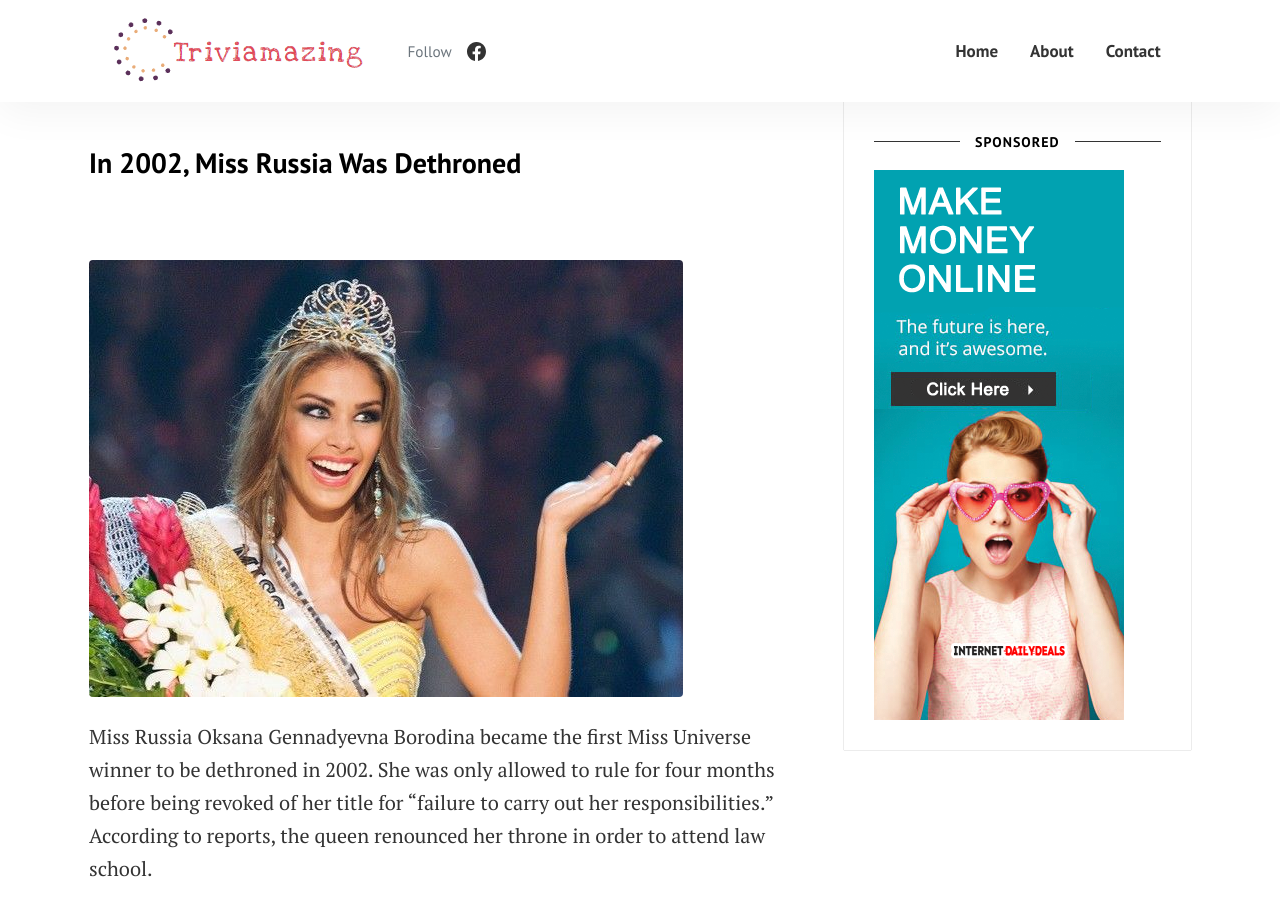
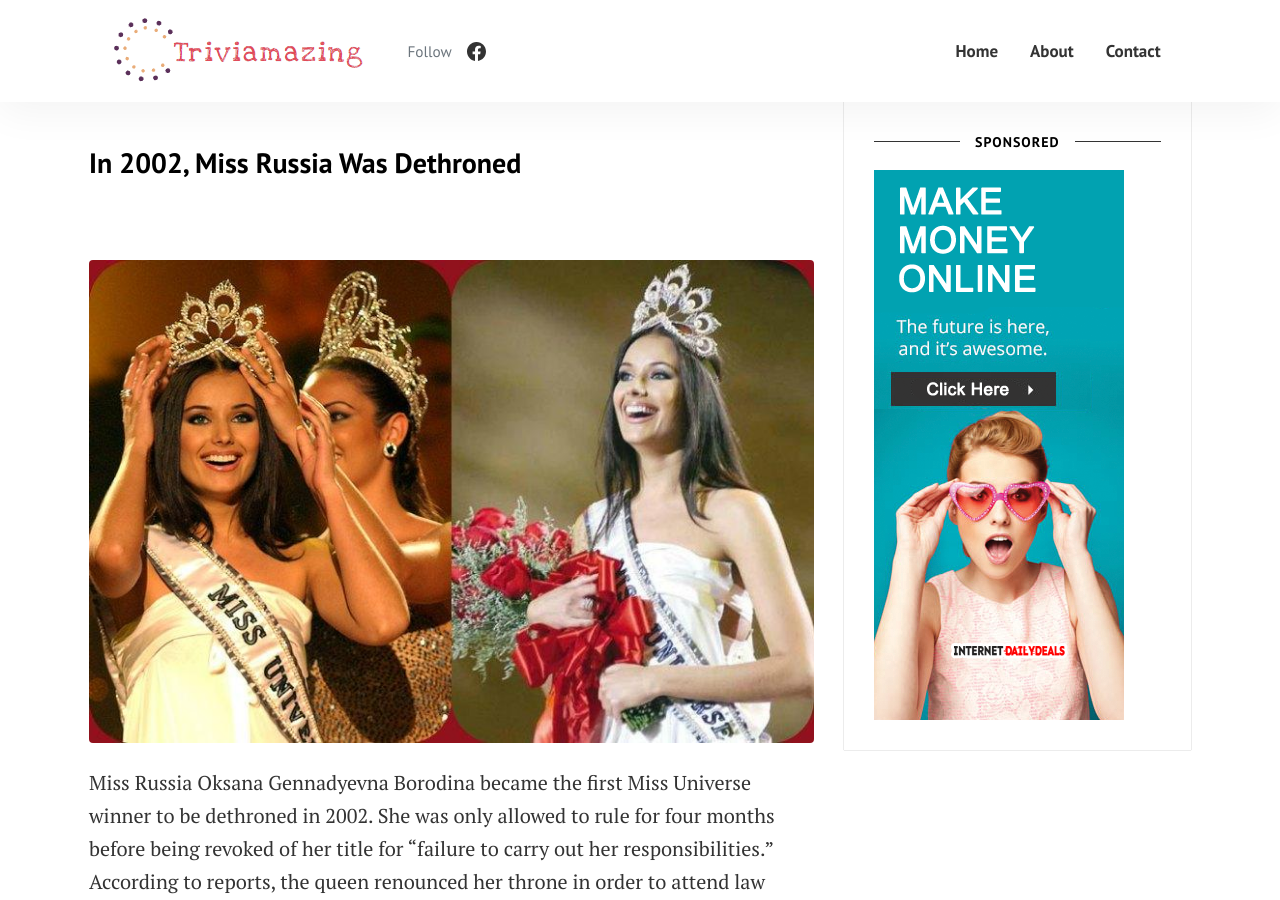
Before and after one commit to ruubbies-vlog/ruubbies-vlog.github.io, a Jekyll site: the page built from _posts/2021-12-13-5-interesting-facts-about-the-miss-universe-pageant.md, in a window 1280 px wide and 900 px high, scrolled down 2425 px. Built offline with Jekyll 4.4.1, drawn with Linux system fonts in a browser that asks for light colours; comment, search, counter and statistics services are not loaded.

Commit message:
Update Blog “2021-12-13-5-interesting-facts-about-the-miss-universe-pageant”

```diff
--- a/_posts/2021-12-13-5-interesting-facts-about-the-miss-universe-pageant.md
+++ b/_posts/2021-12-13-5-interesting-facts-about-the-miss-universe-pageant.md
@@ -32,7 +32,7 @@ Miriam Stevenson (United States, North America) was the first woman to win Miss
 
 <br/>
 
-![5 Interesting Facts About the Miss Universe Pageant](/assets/images/5-interesting-facts-about-the-miss-universe-pageant.jpg)
+![5 Interesting Facts About the Miss Universe Pageant](/assets/images/5-interesting-facts-about-the-miss-universe-pageant-ms.-russia.jpg)
 
 Miss Russia Oksana Gennadyevna Borodina became the first Miss Universe winner to be dethroned in 2002. She was only allowed to rule for four months before being revoked of her title for "failure to carry out her responsibilities." According to reports, the queen renounced her throne in order to attend law school.
 
```
Also changed, not shown: assets/images/5-interesting-facts-about-the-miss-universe-pageant-ms.-russia.jpg (added).
